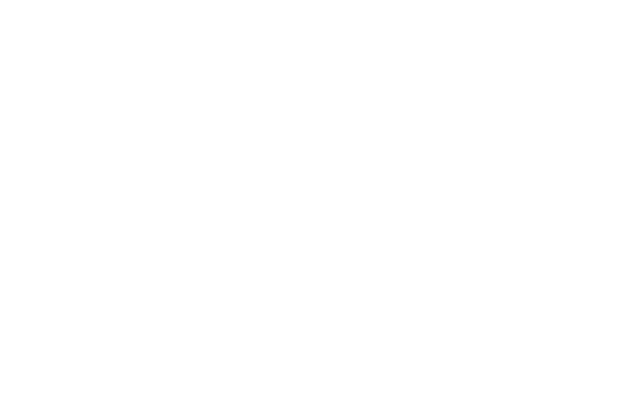
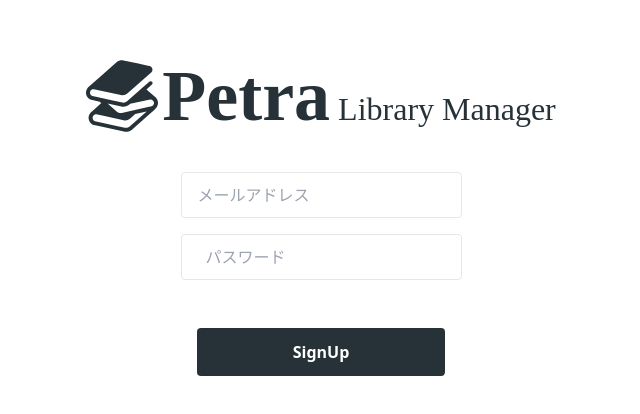
Before and after one commit to mad-jimmys-lab/petra, a Vue app: page /UserRegistration in a window 1280 px wide. Before the commit this address had no page. Shown: the part 182-596 px from the top of the page, without its empty margins (319-959 px from the left). Built offline with nearby package versions, Linux system fonts and the light colour scheme.

Commit message:
ログアウトの追加
ユーザー登録画面のルーティングの追加

```diff
--- a/src/components/modules/MainHeader.vue
+++ b/src/components/modules/MainHeader.vue
@@ -3,6 +3,8 @@ import { computed, ref } from 'vue'
 import { Cog6ToothIcon, Bars3Icon } from '@heroicons/vue/24/outline'
 import AppLogo from '../common/AppLogo.vue'
 import AuthorityRole from '@/assets/ts/defs/authority-role'
+import { getAuth, signOut } from 'firebase/auth'
+import { useRouter } from 'vue-router'
 
 // TODO: 以下、権限はpropsで渡すのではなくstoreで持つ情報
 const props = defineProps({
@@ -12,6 +14,8 @@ const props = defineProps({
   }
 })
 
+const auth = getAuth()
+const router = useRouter()
 const isOpen = ref(false)
 
 const hasAuthorityByAdmin = computed<boolean>(() => {
@@ -20,6 +24,11 @@ const hasAuthorityByAdmin = computed<boolean>(() => {
 
 const openPanel = (): void => {
   isOpen.value = !isOpen.value
+}
+const logout = (): void => {
+  signOut(auth)
+  console.log('logout complete')
+  router.push('/')
 }
 </script>
 
@@ -46,13 +55,16 @@ const openPanel = (): void => {
         <ul class="p-4 text-center md:text-left">
           <!-- TODO:router-linkはpathが出来次第修正予定 -->
           <li class="header-link mb-2">
-            <router-link to="/">ユーザー登録</router-link>
+            <router-link to="/UserRegistration">ユーザー登録</router-link>
           </li>
           <li class="header-link mb-2">
             <router-link to="/">ユーザー管理</router-link>
           </li>
-          <li class="header-link">
+          <li class="header-link mb-2">
             <router-link to="/">書籍登録</router-link>
+          </li>
+          <li class="header-link" @click="logout">
+            <button class="text-error">ログアウト</button>
           </li>
         </ul>
       </div>
--- /dev/null
+++ b/src/pages/UserRegistration.vue
@@ -0,0 +1,83 @@
+<script setup lang="ts">
+import { ref } from 'vue'
+import { useRouter } from 'vue-router'
+import { getAuth, createUserWithEmailAndPassword } from 'firebase/auth'
+
+import AppLogo from '@/components/common/AppLogo.vue'
+import ButtonBasic from '@/components/common/ButtonBasic.vue'
+
+import errorMessage from '@/assets/ts/defs/error-message'
+
+const email = ref<string>('')
+const password = ref<string>('')
+const router = useRouter()
+const errorMessageList = ref<string[]>([])
+const auth = getAuth()
+const isLoading = ref<boolean>(false)
+
+const userRegistration = (e: { target: HTMLButtonElement }) => {
+  isLoading.value = true
+  e.target.blur()
+  createUserWithEmailAndPassword(auth, email.value, password.value)
+    .then(() => {
+      console.log(auth.currentUser)
+      router.push('/BookList')
+      isLoading.value = false
+    })
+    .catch((error) => {
+      console.log(error.code)
+      errorMessageList.value = []
+      // TODO: 分岐に入らないエラーがありそう（firebase側の調査が必要）
+      switch (error.code) {
+        // メールアドレスが違うエラー
+        case 'auth/invalid-email':
+          errorMessageList.value.push(errorMessage.INVALID_EMAIL)
+          break
+        // ユーザーが存在しないエラー
+        case 'auth/user-not-found':
+          errorMessageList.value.push(errorMessage.USER_NOT_FOUND)
+          break
+        // パスワードが違うエラー
+        case 'auth/wrong-password':
+          errorMessageList.value.push(errorMessage.WRONG_PASSWORD)
+          break
+        // パスワード未入力エラー
+        case 'auth/missing-password':
+          errorMessageList.value.push(errorMessage.MISSING_PASSWORD)
+          break
+      }
+      isLoading.value = false
+    })
+}
+</script>
+
+<template>
+  <section class="login-top h-screen">
+    <div :class="{ loading: isLoading }"></div>
+    <AppLogo page="login" />
+    <div>
+      <div v-if="errorMessageList" class="text-error">
+        <p v-for="(errorMessage, index) in errorMessageList" :key="index">{{ errorMessage }}</p>
+      </div>
+      <div class="mb-4">
+        <input
+          class="appearance-none block w-full bg-white text-gray-700 border border-gray-200 rounded py-3 px-4 leading-tight focus:outline-none focus:bg-white focus:border-gray-500"
+          id="email"
+          type="email"
+          placeholder="メールアドレス"
+          v-model="email"
+        />
+      </div>
+      <div class="mb-4">
+        <input
+          class="appearance-none block w-full bg-white text-gray-700 border border-gray-200 rounded py-3 px-6 leading-tight focus:outline-none focus:bg-white focus:border-gray-500"
+          id="password"
+          type="password"
+          placeholder="パスワード"
+          v-model="password"
+        />
+      </div>
+    </div>
+    <ButtonBasic title="SignUp" :click-event="userRegistration" />
+  </section>
+</template>
--- a/src/router/index.ts
+++ b/src/router/index.ts
@@ -2,6 +2,7 @@ import { createRouter, createWebHistory } from 'vue-router'
 import { getAuth, onAuthStateChanged } from 'firebase/auth'
 import LoginTop from '../pages/LoginTop.vue'
 import BookList from '../pages/BookList.vue'
+import UserRegistration from '../pages/userRegistration.vue'
 
 const router = createRouter({
   history: createWebHistory(import.meta.env.BASE_URL),
@@ -10,6 +11,11 @@ const router = createRouter({
       path: '/',
       name: 'LoginTop',
       component: LoginTop
+    },
+    {
+      path: '/UserRegistration',
+      name: 'UserRegistration',
+      component: UserRegistration
     },
     {
       path: '/BookList',
```
